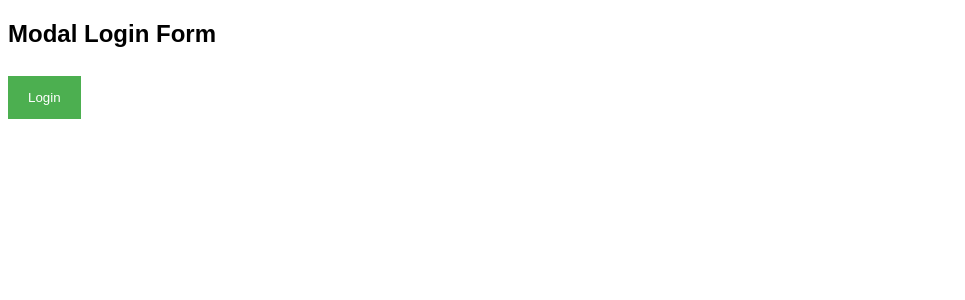
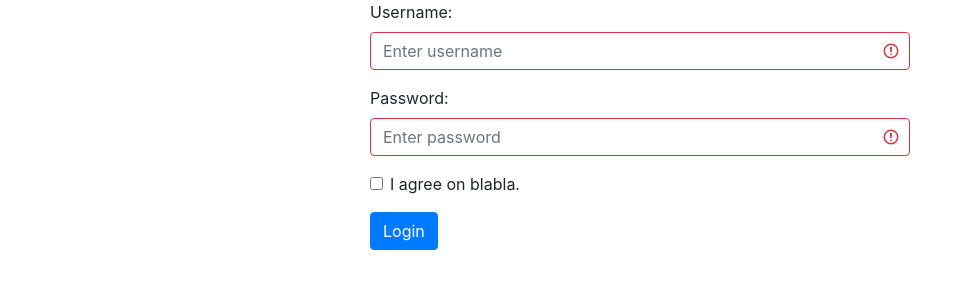
Before and after one commit to gokselelpeze/deuque, a CodeIgniter app: page /codigniter/index.php/user/login in a window 1280 px wide. Shown: the top 300 px of the page, without its empty margins (0-965 px from the left). Run offline with CodeIgniter, Linux system fonts and the light colour scheme.

Commit message:
login.php

```diff
--- a/application/views/login.php
+++ b/application/views/login.php
@@ -1,175 +1,39 @@
 <!DOCTYPE html>
 <html>
     <head>
+        <title>DEUQUE LOGIN PAGE</title>
+        <meta charset="utf-8">
         <meta name="viewport" content="width=device-width, initial-scale=1">
-        <style>
-            body {font-family: Arial, Helvetica, sans-serif;}
-
-            /* Full-width input fields */
-            input[type=text], input[type=password] {
-                width: 100%;
-                padding: 12px 20px;
-                margin: 8px 0;
-                display: inline-block;
-                border: 1px solid #ccc;
-                box-sizing: border-box;
-            }
-
-            /* Set a style for all buttons */
-            button {
-                background-color: #4CAF50;
-                color: white;
-                padding: 14px 20px;
-                margin: 8px 0;
-                border: none;
-                cursor: pointer;
-                width: 100%;
-            }
-
-            button:hover {
-                opacity: 0.8;
-            }
-
-            /* Extra styles for the cancel button */
-            .cancelbtn {
-                width: auto;
-                padding: 10px 18px;
-                background-color: #f44336;
-            }
-
-            /* Center the image and position the close button */
-            .imgcontainer {
-                text-align: center;
-                margin: 24px 0 12px 0;
-                position: relative;
-            }
-
-            img.avatar {
-                width: 40%;
-                border-radius: 50%;
-            }
-
-            .container {
-                padding: 16px;
-            }
-
-            span.psw {
-                float: right;
-                padding-top: 16px;
-            }
-
-            /* The Modal (background) */
-            .modal {
-                display: none; /* Hidden by default */
-                position: fixed; /* Stay in place */
-                z-index: 1; /* Sit on top */
-                left: 0;
-                top: 0;
-                width: 100%; /* Full width */
-                height: 100%; /* Full height */
-                overflow: auto; /* Enable scroll if needed */
-                background-color: rgb(0,0,0); /* Fallback color */
-                background-color: rgba(0,0,0,0.4); /* Black w/ opacity */
-                padding-top: 60px;
-            }
-
-            /* Modal Content/Box */
-            .modal-content {
-                background-color: #fefefe;
-                margin: 5% auto 15% auto; /* 5% from the top, 15% from the bottom and centered */
-                border: 1px solid #888;
-                width: 80%; /* Could be more or less, depending on screen size */
-            }
-
-            /* The Close Button (x) */
-            .close {
-                position: absolute;
-                right: 25px;
-                top: 0;
-                color: #000;
-                font-size: 35px;
-                font-weight: bold;
-            }
-
-            .close:hover,
-            .close:focus {
-                color: red;
-                cursor: pointer;
-            }
-
-            /* Add Zoom Animation */
-            .animate {
-                -webkit-animation: animatezoom 0.6s;
-                animation: animatezoom 0.6s
-            }
-
-            @-webkit-keyframes animatezoom {
-                from {-webkit-transform: scale(0)}
-                to {-webkit-transform: scale(1)}
-            }
-
-            @keyframes animatezoom {
-                from {transform: scale(0)}
-                to {transform: scale(1)}
-            }
-
-            /* Change styles for span and cancel button on extra small screens */
-            @media screen and (max-width: 300px) {
-                span.psw {
-                    display: block;
-                    float: none;
-                }
-                .cancelbtn {
-                    width: 100%;
-                }
-            }
-        </style>
+        <link rel="stylesheet" href="https://maxcdn.bootstrapcdn.com/bootstrap/4.5.2/css/bootstrap.min.css">
+        <script src="https://ajax.googleapis.com/ajax/libs/jquery/3.5.1/jquery.min.js"></script>
+        <script src="https://cdnjs.cloudflare.com/ajax/libs/popper.js/1.16.0/umd/popper.min.js"></script>
+        <script src="https://maxcdn.bootstrapcdn.com/bootstrap/4.5.2/js/bootstrap.min.js"></script>
     </head>
     <body>
-
-        <h2>Modal Login Form</h2>
-
-        <button onclick="document.getElementById('id01').style.display='block'" style="width:auto;">Login</button>
-
-        <div id="id01" class="modal">
-
-            <form class="modal-content animate" action="/action_page.php" method="post">
-                <div class="imgcontainer">
-                    <span onclick="document.getElementById('id01').style.display='none'" class="close" title="Close Modal">&times;</span>
-                    <img src="img_avatar2.png" alt="Avatar" class="avatar">
+        <div class="container">
+            <div class="row justify-content-center">
+                <div class="col-6">
+                    <form action="/action_page.php" class="was-validated">
+                        <div class="form-group">
+                            <label for="uname">Username:</label>
+                            <input type="text" class="form-control" id="uname" placeholder="Enter username" name="uname"
+                                   required>
+                        </div>
+                        <div class="form-group">
+                            <label for="pwd">Password:</label>
+                            <input type="password" class="form-control" id="pwd" placeholder="Enter password"
+                                   name="pswd" required>
+                        </div>
+                        <div class="form-group form-check">
+                            <label class="form-check-label">
+                                <input class="form-check-input" type="checkbox" name="remember" required> I agree on
+                                blabla.
+                            </label>
+                        </div>
+                        <button type="login" class="btn btn-primary">Login</button>
+                    </form>
                 </div>
-
-                <div class="container">
-                    <label for="uname"><b>Username</b></label>
-                    <input type="text" placeholder="Enter Username" name="uname" required>
-
-                    <label for="psw"><b>Password</b></label>
-                    <input type="password" placeholder="Enter Password" name="psw" required>
-
-                    <button type="submit">Login</button>
-                    <label>
-                        <input type="checkbox" checked="checked" name="remember"> Remember me
-                    </label>
-                </div>
-
-                <div class="container" style="background-color:#f1f1f1">
-                    <button type="button" onclick="document.getElementById('id01').style.display='none'" class="cancelbtn">Cancel</button>
-                    <span class="psw">Forgot <a href="#">password?</a></span>
-                </div>
-            </form>
+            </div>
         </div>
-
-        <script>
-            // Get the modal
-            var modal = document.getElementById('id01');
-
-            // When the user clicks anywhere outside of the modal, close it
-            window.onclick = function(event) {
-                if (event.target == modal) {
-                    modal.style.display = "none";
-                }
-            }
-        </script>
-
     </body>
 </html>
```
